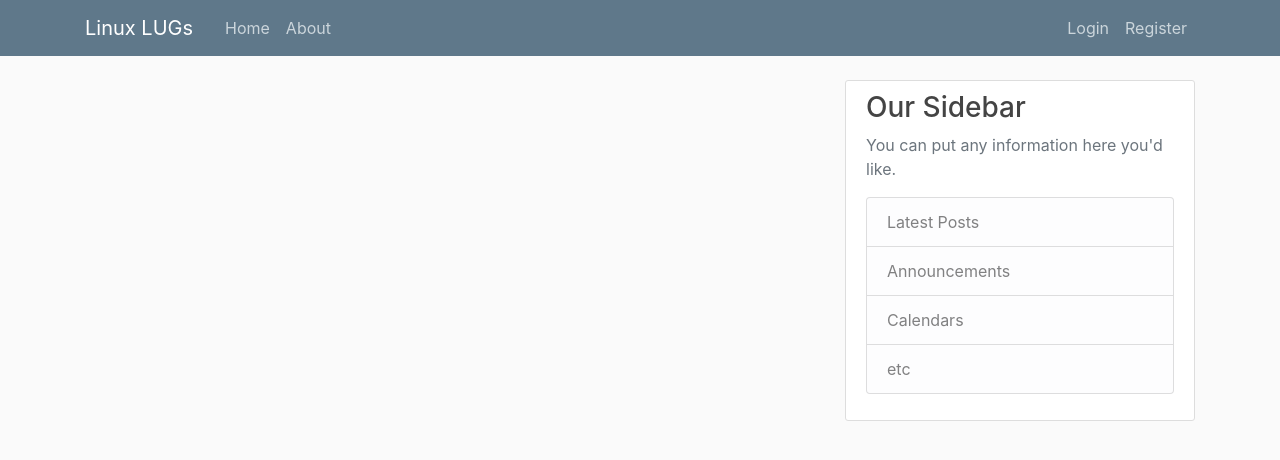
After one commit to ahmedlemine/linux-lugs, a Django app: template lugs/templates/lugs/base.html in a window 1280 px wide. The commit adds this page. Shown: the top 460 px of the page. Run offline with Django 3.2, Linux system fonts and the light colour scheme; the template is opened without the code that fills it, so the values that code supplies are empty; some libraries are stand-ins or nearby versions.

Commit message:
created base and custom templates

```diff
--- /dev/null
+++ b/lugs/static/lugs/main.css
@@ -0,0 +1,84 @@
+body {
+    background: #fafafa;
+    color: #333333;
+    margin-top: 5rem;
+  }
+
+  h1, h2, h3, h4, h5, h6 {
+    color: #444444;
+  }
+
+  ul {
+    margin: 0;
+  }
+
+  .bg-steel {
+    background-color: #5f788a;
+  }
+
+  .site-header .navbar-nav .nav-link {
+    color: #cbd5db;
+  }
+
+  .site-header .navbar-nav .nav-link:hover {
+    color: #ffffff;
+  }
+
+  .site-header .navbar-nav .nav-link.active {
+    font-weight: 500;
+  }
+
+  .content-section {
+    background: #ffffff;
+    padding: 10px 20px;
+    border: 1px solid #dddddd;
+    border-radius: 3px;
+    margin-bottom: 20px;
+  }
+
+  .article-title {
+    color: #444444;
+  }
+
+  a.article-title:hover {
+    color: #428bca;
+    text-decoration: none;
+  }
+
+  .article-content {
+    white-space: pre-line;
+  }
+
+  .article-img {
+    height: 65px;
+    width: 65px;
+    margin-right: 16px;
+  }
+
+  .article-metadata {
+    padding-bottom: 1px;
+    margin-bottom: 4px;
+    border-bottom: 1px solid #e3e3e3
+  }
+
+  .article-metadata a:hover {
+    color: #333;
+    text-decoration: none;
+  }
+
+  .article-svg {
+    width: 25px;
+    height: 25px;
+    vertical-align: middle;
+  }
+
+  .account-img {
+    height: 125px;
+    width: 125px;
+    margin-right: 20px;
+    margin-bottom: 16px;
+  }
+
+  .account-heading {
+    font-size: 2.5rem;
+  }
--- /dev/null
+++ b/lugs/templates/lugs/base.html
@@ -0,0 +1,80 @@
+{% load static %}
+<!DOCTYPE html>
+
+<html>
+
+<head>
+
+    <!-- Required meta tags -->
+    <meta charset="utf-8">
+    <meta name="viewport" content="width=device-width, initial-scale=1, shrink-to-fit=no">
+
+    <!-- Bootstrap CSS -->
+    <link rel="stylesheet" href="https://maxcdn.bootstrapcdn.com/bootstrap/4.0.0/css/bootstrap.min.css"
+        integrity="sha384-Gn5384xqQ1aoWXA+058RXPxPg6fy4IWvTNh0E263XmFcJlSAwiGgFAW/dAiS6JXm" crossorigin="anonymous">
+    <link rel="stylesheet" type="text/css" href="{% static 'lugs/main.css' %}">
+    {% if title %}
+    <title>Linux Lugs - {{ title }}</title>
+
+    {% else %}
+    <title>Linux Lugs</title>
+    {% endif %}
+</head>
+
+<body>
+    <header class="site-header">
+        <nav class="navbar navbar-expand-md navbar-dark bg-steel fixed-top">
+            <div class="container">
+                <a class="navbar-brand mr-4" href="{% url 'lugs-home' %}">Linux LUGs</a>
+                <button class="navbar-toggler" type="button" data-toggle="collapse" data-target="#navbarToggle"
+                    aria-controls="navbarToggle" aria-expanded="false" aria-label="Toggle navigation">
+                    <span class="navbar-toggler-icon"></span>
+                </button>
+                <div class="collapse navbar-collapse" id="navbarToggle">
+                    <div class="navbar-nav mr-auto">
+                        <a class="nav-item nav-link" href="{% url 'lugs-home' %}">Home</a>
+                        <a class="nav-item nav-link" href="{% url 'lugs-about' %}">About</a>
+                    </div>
+                    <!-- Navbar Right Side -->
+                    <div class="navbar-nav">
+                        <a class="nav-item nav-link" href="#">Login</a>
+                        <a class="nav-item nav-link" href="#">Register</a>
+                    </div>
+                </div>
+            </div>
+        </nav>
+    </header>
+
+    <main role="main" class="container">
+        <div class="row">
+            <div class="col-md-8">
+                {% block content %}{% endblock %}
+            </div>
+            <div class="col-md-4">
+                <div class="content-section">
+                    <h3>Our Sidebar</h3>
+                    <p class='text-muted'>You can put any information here you'd like.
+                        <ul class="list-group">
+                            <li class="list-group-item list-group-item-light">Latest Posts</li>
+                            <li class="list-group-item list-group-item-light">Announcements</li>
+                            <li class="list-group-item list-group-item-light">Calendars</li>
+                            <li class="list-group-item list-group-item-light">etc</li>
+                        </ul>
+                    </p>
+                </div>
+            </div>
+        </div>
+    </main>
+    <script src="https://code.jquery.com/jquery-3.2.1.slim.min.js"
+        integrity="sha384-KJ3o2DKtIkvYIK3UENzmM7KCkRr/rE9/Qpg6aAZGJwFDMVNA/GpGFF93hXpG5KkN"
+        crossorigin="anonymous"></script>
+    <script src="https://cdnjs.cloudflare.com/ajax/libs/popper.js/1.12.9/umd/popper.min.js"
+        integrity="sha384-ApNbgh9B+Y1QKtv3Rn7W3mgPxhU9K/ScQsAP7hUibX39j7fakFPskvXusvfa0b4Q"
+        crossorigin="anonymous"></script>
+    <script src="https://maxcdn.bootstrapcdn.com/bootstrap/4.0.0/js/bootstrap.min.js"
+        integrity="sha384-JZR6Spejh4U02d8jOt6vLEHfe/JQGiRRSQQxSfFWpi1MquVdAyjUar5+76PVCmYl"
+        crossorigin="anonymous"></script>
+
+</body>
+
+</html>
```
Also changed, not shown: lugs/templates/lugs/about.html (+4 -15 lines), lugs/templates/lugs/home.html (+17 -20 lines).
